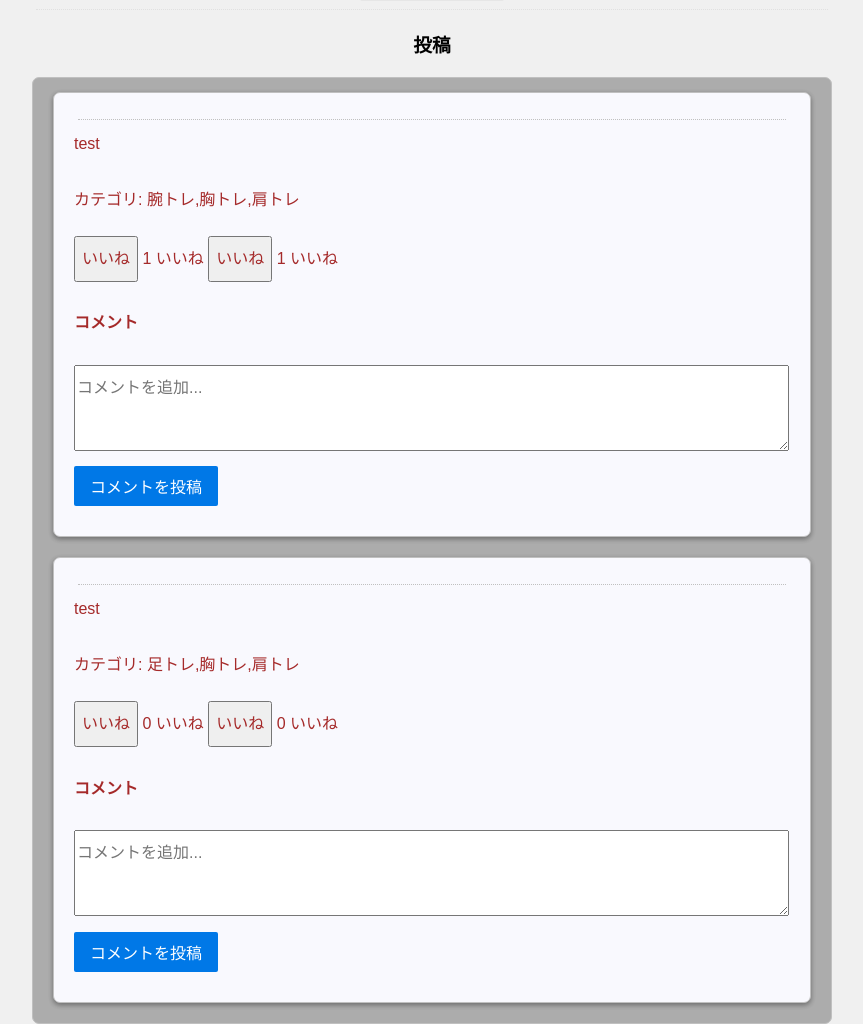
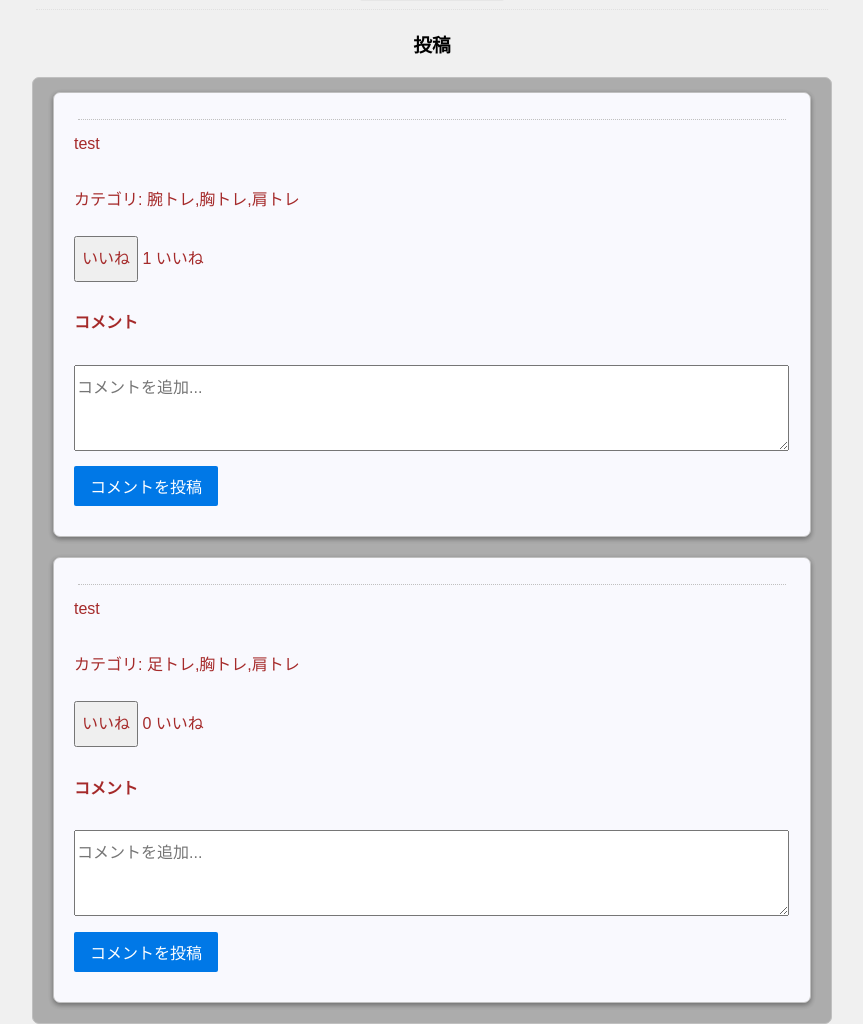
Before and after one commit to NishiKaichi/MuscleMate, a Flask app: page /users/4 in a window 1280 px wide. Shown: the part 534-1558 px from the top of the page, without its empty margins (208-1071 px from the left). Run offline with Flask 3, Linux system fonts and the light colour scheme; a user stored in the database is signed in; data comes from the database, SQL or seed files in the repository; both versions use the stored data as it was after the commit.

Commit message:
バグの解消

```diff
--- a/kintoresns/templates/users.html
+++ b/kintoresns/templates/users.html
@@ -117,36 +117,6 @@
           </form>
         {% endif %}
 
-      <!-- いいね機能 -->
-      <form
-        action="/toggle_like/{{ post.id }}"
-        method="post"
-        style="display: inline"
-      >
-        {% if post.liked_by_me %}
-        <button type="submit">いいねを取り消す</button>
-        {% else %}
-        <button type="submit">いいね</button>
-        {% endif %}
-      </form>
-      <span>{{ post.like_count }} いいね</span>
-
-      <!-- 削除ボタン -->
-      {% if user_info.id == current_user_id %}
-      <form
-        action="/delete_post/{{ post.id }}"
-        method="post"
-        style="display: inline"
-      >
-        <button
-          type="submit"
-          onclick="return confirm('本当にこの投稿を削除しますか？')"
-        >
-          削除
-        </button>
-      </form>
-      {% endif %}
-
       <!-- コメント表示 -->
       <h4>コメント</h4>
       <div class="comments">
```
Also changed, not shown: kintoresns/data.db.
